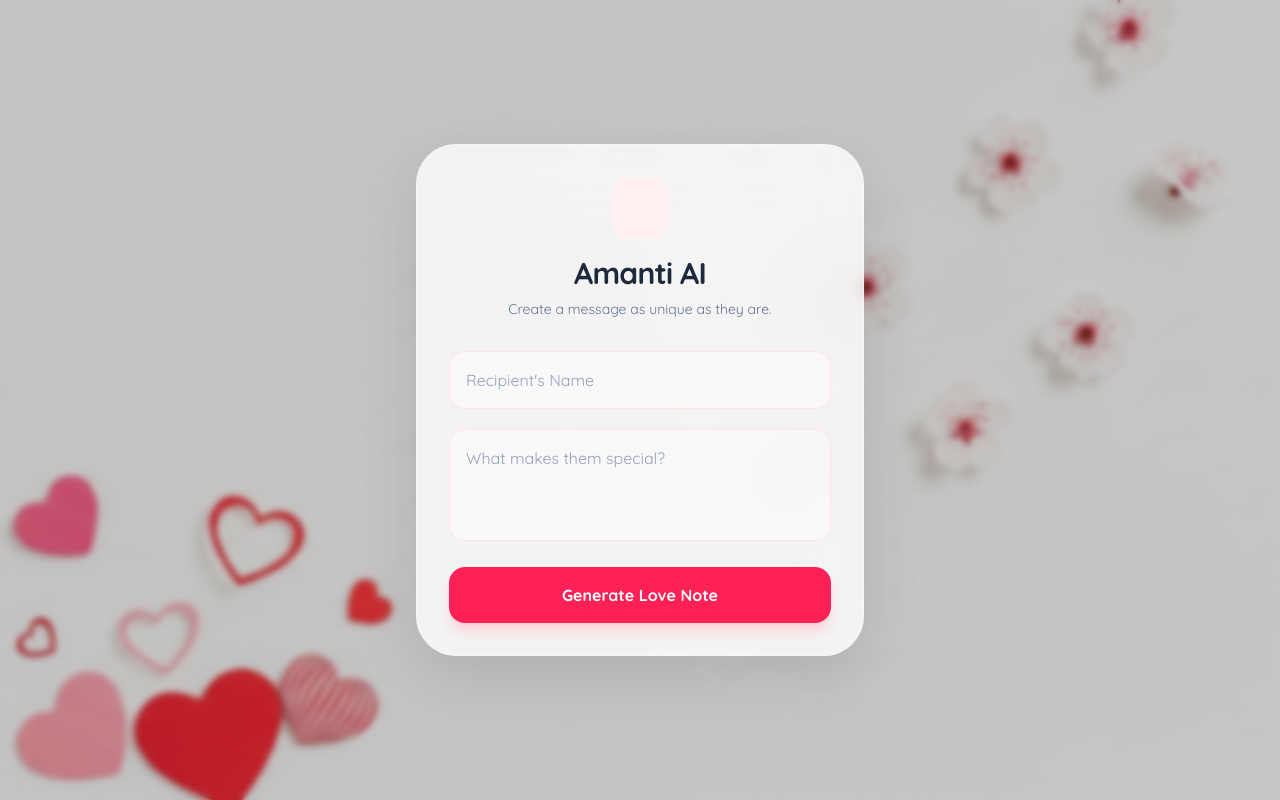
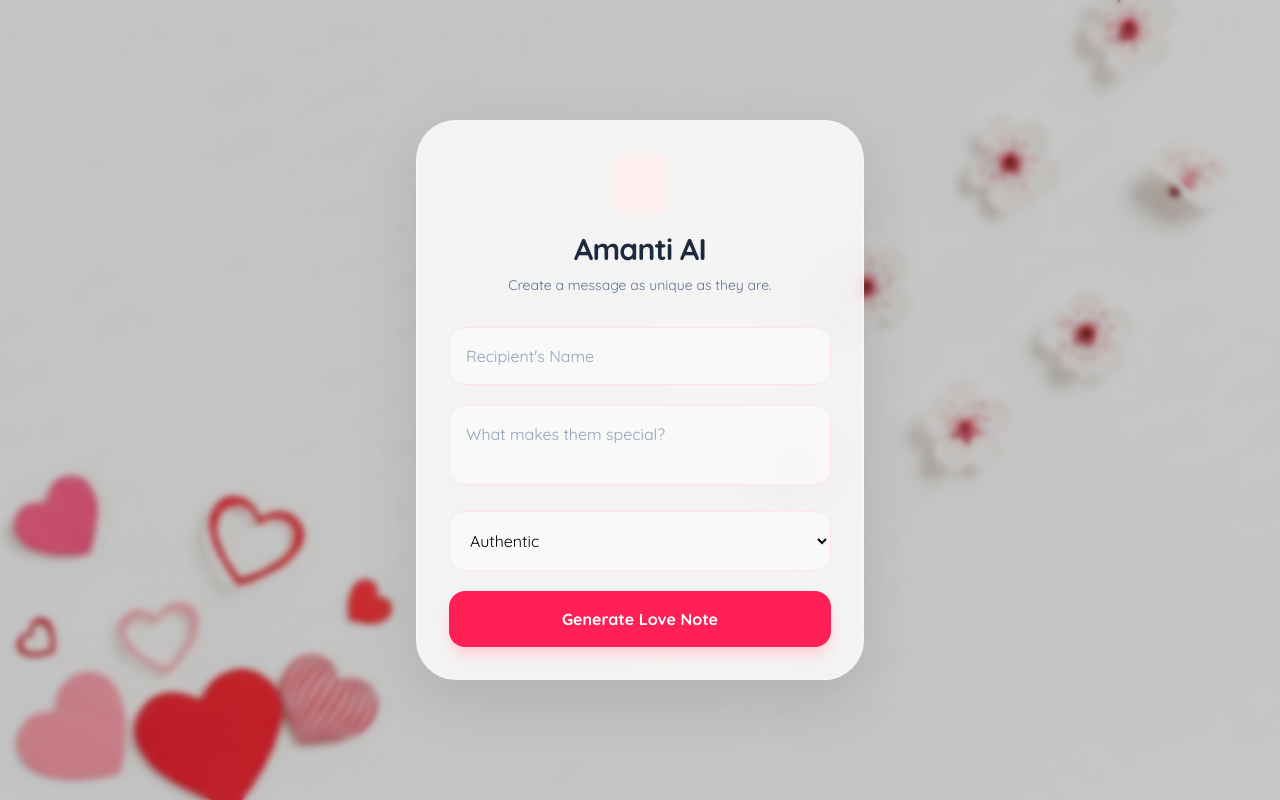
Before and after one commit to Elite-Dev-Repo/Amanti, a React (Vite) app: page / in a window 1280 px wide. Built offline with nearby package versions, Linux system fonts and the light colour scheme; some icons are missing.

Commit message:
style added

```diff
--- a/src/Val.jsx
+++ b/src/Val.jsx
@@ -13,7 +13,10 @@ import {
 } from "@hugeicons/core-free-icons";
 
 const Val = () => {
-  const [formData, setFormData] = useState({ name: "", details: "" });
+  const [formData, setFormData] = useState(
+    { name: "", details: "" },
+    { style: "" },
+  );
   const [generatedNote, setGeneratedNote] = useState("");
   const [loading, setLoading] = useState(false);
   const [showModal, setShowModal] = useState(false);
@@ -29,7 +32,7 @@ const Val = () => {
       const model = genAI.getGenerativeModel({ model: "gemini-2.5-flash" });
       const prompt = `Write a short, heartfelt, and unique Valentine's Day message for ${formData.name}.
                       Context: ${formData.details}.
-                      Make it authentic, sweet, and intimate. Max 165 words.`;
+                      Make it ${formData.style}, sweet, and intimate. Max 165 words.`;
 
       const result = await model.generateContent(prompt);
       setGeneratedNote(result.response.text());
@@ -87,12 +90,26 @@ const Val = () => {
             />
 
             <textarea
-              className="w-full p-4 bg-white/50 border border-rose-100 rounded-2xl focus:ring-2 focus:ring-rose-400 outline-none transition-all h-28 resize-none placeholder:text-slate-400"
+              className="w-full p-4 bg-white/50 border border-rose-100 rounded-2xl focus:ring-2 focus:ring-rose-400 outline-none transition-all h-20 resize-none placeholder:text-slate-400"
               placeholder="What makes them special?"
               onChange={(e) =>
                 setFormData({ ...formData, details: e.target.value })
               }
             />
+
+            <select
+              className="w-full p-4 bg-white/50 border border-rose-100 rounded-2xl focus:ring-2 focus:ring-rose-400 outline-none transition-all h-15 resize-none placeholder:text-slate-400"
+              onChange={(e) =>
+                setFormData({ ...formData, style: e.target.value })
+              }
+            >
+              <option value="authentic">Authentic</option>
+              <option value="romantic">Romantic</option>
+              <option value="funny">Funny</option>
+              <option value="sweet">Sweet</option>
+              <option value="intimate">Intimate</option>
+              <option value="flirty">Flirty</option>
+            </select>
 
             <button
               onClick={generateNote}
```
